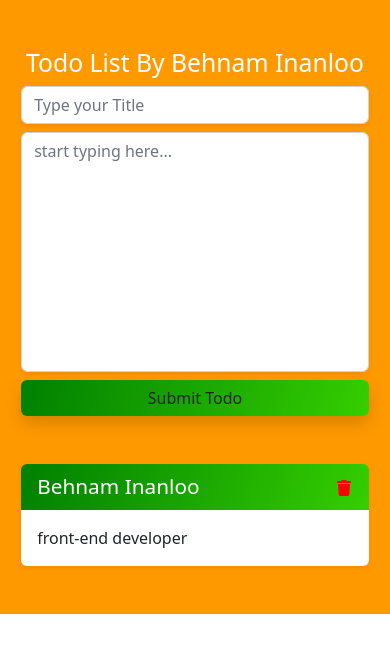
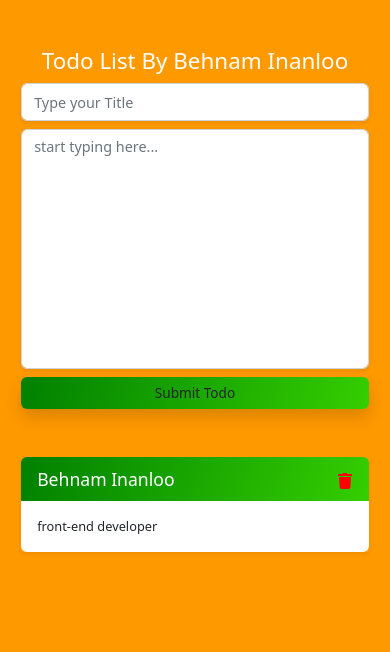
Before and after one commit to BehnamInanloo/Todo-app, a React (Create React App) app: page / in a window 390 px wide. Shown: the top 652 px of the page. Built offline with nearby package versions, Linux system fonts and the light colour scheme.

Commit message:
modify mediaQuery

```diff
--- a/src/App.js
+++ b/src/App.js
@@ -9,7 +9,6 @@ const App = () => {
   ])
 
   return (
-    <div className='bg-todo-main'>
     <div className='container'>
       <div className='row'>
         <div className='col-md-6 my-5 my-md-0'>
@@ -28,7 +27,6 @@ const App = () => {
         </div>
       </div>
     </div>
-    </div>
   )
 }
 export default App
--- a/src/assets/styles/index.css
+++ b/src/assets/styles/index.css
@@ -1,5 +1,5 @@
 /* start general-styles */
-.bg-todo-main {
+body {
   background: linear-gradient(289.18deg, #ff9900 2.42%, #ff9900);
 }
 
@@ -51,6 +51,10 @@
   font-size: 1.3rem;
 }
 
+.todo-title button {
+  outline: none;
+}
+
 .todo-box p {
   text-align: justify;
 }
@@ -73,3 +77,96 @@
     overflow: auto;
   }
 }
+
+@media (max-width: 991px) {
+  .type-todo-box h2 {
+    font-size: 1.5rem;
+  }
+
+  .type-todo-box button {
+    font-size: 1rem;
+  }
+
+  .todo-title h3 {
+    font-size: 1.2rem;
+  }
+
+  .todo-box p {
+    font-size: 0.9rem;
+  }
+}
+
+@media (max-width: 767px) {
+  .type-todo-box h2 {
+    font-size: 1.8rem;
+  }
+}
+
+@media (max-width: 422px) {
+  .type-todo-box h2 {
+    font-size: 1.4rem;
+  }
+
+  .type-todo-box input::placeholder,
+  .type-todo-box textarea::placeholder {
+    font-size: 0.9rem;
+  }
+
+  .type-todo-box button {
+    font-size: 0.85rem;
+  }
+
+  .todo-title h3 {
+    font-size: 1.1rem;
+  }
+
+  .todo-box p {
+    font-size: 0.8rem;
+  }
+}
+
+@media (max-width: 334px) {
+  .type-todo-box h2 {
+    font-size: 1.1rem;
+  }
+
+  .type-todo-box input::placeholder,
+  .type-todo-box textarea::placeholder {
+    font-size: 0.8rem;
+  }
+
+  .todo-title h3 {
+    font-size: 1rem;
+  }
+
+  .todo-title button svg {
+    font-size: 0.9rem;
+  }
+}
+
+@media (max-width: 267px) {
+  .type-todo-box h2 {
+    font-size: 0.9rem;
+  }
+
+  .type-todo-box input::placeholder,
+  .type-todo-box textarea::placeholder {
+    font-size: 0.7rem;
+  }
+
+  .type-todo-box button {
+    font-size: 0.75rem;
+  }
+
+  .todo-title h3 {
+    font-size: 0.9rem;
+  }
+
+  .todo-title button svg {
+    font-size: 0.8rem;
+  }
+
+  .todo-box p {
+    font-size: 0.7rem;
+  }
+}
--- a/src/components/Todo.jsx
+++ b/src/components/Todo.jsx
@@ -11,7 +11,7 @@ const Todo = ({ title, text, id, todoList, setTodoList }) => {
     <div className='mb-4 mx-auto shadow-sm todo-box'>
       <div className='d-flex justify-content-between align-items-center px-3 py-1 w-100 rounded-top todo-title'>
         <h3 className='text-white mb-0'>{title}</h3>
-        <button className='btn pe-0' title='Delete todo'
+        <button className='btn px-0 border-0' title='Delete todo'
           onClick={handleDeleteTodo}
         >
           <FaTrash color='red' />
```
Also changed, not shown: src/index.js (+4 -5 lines). Lines whose indentation alone changed are shown as unchanged.
